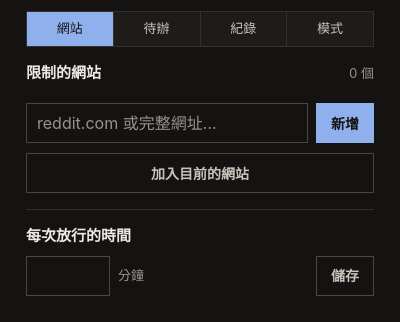
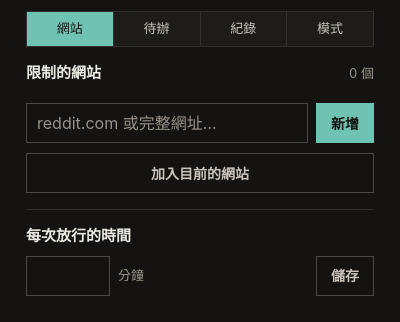
Before and after one commit to horseface1110/focus-buffer-extension, a browser extension: page extension/popup.html in a window 400 px wide. Shown: the part 42-364 px from the top of the page. Drawn offline with Linux system fonts and the dark colour scheme.

Commit message:
Use the icon's green as the accent instead of blue
The toolbar icon is green, so a blue popup and pause screen did not look
like the same product. Keeps the paper-and-ink layout; only the accent
changes (#2d7569 light, #6fc3b3 dark).

```diff
--- a/extension/overlay.css
+++ b/extension/overlay.css
@@ -1,8 +1,8 @@
 /* overlay.css — the pause screen drawn over a listed site.
  *
- * Paper and ink: one warm white sheet, square corners, 1px rules, a single
- * blue for the thing to press. Small marks are set in monospace, the way a
- * score or a tracker labels its parts. The screen lives inside other
+ * Paper and ink: one warm white sheet, square corners, 1px rules, and the
+ * icon's green for the thing to press. Small marks are set in monospace,
+ * the way a score or a tracker labels its parts. The screen lives inside other
  * people's pages, so every rule starts with #focus-buffer-root and sets the
  * properties a host page is most likely to have touched.
  */
@@ -16,8 +16,8 @@
   --fb-muted: #6e675f;
   --fb-rule: #dedad4;
   --fb-rule-strong: #c4bfb7;
-  --fb-felt: #2b4f8f;
-  --fb-felt-hover: #234278;
+  --fb-felt: #2d7569;
+  --fb-felt-hover: #22574c;
   --fb-on-felt: #ffffff;
   --fb-danger: #9c3a2e;
   --fb-sans: "Hanken Grotesk", -apple-system, BlinkMacSystemFont, "PingFang TC", "Noto Sans TC", "Segoe UI", sans-serif;
@@ -34,8 +34,8 @@
     --fb-muted: #9a938a;
     --fb-rule: #34312d;
     --fb-rule-strong: #4a4640;
-    --fb-felt: #8fb0ec;
-    --fb-felt-hover: #a9c3f2;
+    --fb-felt: #6fc3b3;
+    --fb-felt-hover: #8fd4c6;
     --fb-on-felt: #141311;
     --fb-danger: #f0a497;
   }
--- a/extension/popup.css
+++ b/extension/popup.css
@@ -13,7 +13,7 @@
 
 :root {
   color-scheme: light dark;
-  /* Paper and ink, square corners, one blue (shared with overlay.css). */
+  /* Paper and ink, square corners, the icon's green (shared with overlay.css). */
   --bg: #ffffff;
   --field: #ffffff;
   --sunk: #f5f4f2;
@@ -23,16 +23,16 @@
   --text-muted: #6e675f;
   --line: #dedad4;
   --line-strong: #c4bfb7;
-  --green: #2b4f8f;
-  --ink: #2b4f8f;
-  --ink-hover: #234278;
+  --green: #2d7569;
+  --ink: #2d7569;
+  --ink-hover: #22574c;
   --on-ink: #ffffff;
   --danger: #9c3a2e;
   --danger-fill: #9c3a2e;
   --danger-tint: rgba(156, 58, 46, 0.08);
   --on-danger: #ffffff;
   --warn: #8a5a22;
-  --focus: #2b4f8f;
+  --focus: #2d7569;
   --mono: ui-monospace, "SF Mono", Menlo, Consolas, monospace;
   font-family: "Hanken Grotesk", -apple-system, BlinkMacSystemFont, "PingFang TC", "Noto Sans TC", "Segoe UI", sans-serif;
   -webkit-font-smoothing: antialiased;
@@ -49,16 +49,16 @@
     --text-muted: #9a938a;
     --line: #34312d;
     --line-strong: #4a4640;
-    --green: #8fb0ec;
-    --ink: #8fb0ec;
-    --ink-hover: #a9c3f2;
+    --green: #6fc3b3;
+    --ink: #6fc3b3;
+    --ink-hover: #8fd4c6;
     --on-ink: #141311;
     --danger: #f0a497;
     --danger-fill: #c4523f;
     --danger-tint: rgba(240, 164, 151, 0.12);
     --on-danger: #ffffff;
     --warn: #e6b877;
-    --focus: #8fb0ec;
+    --focus: #6fc3b3;
   }
 }
 
```
